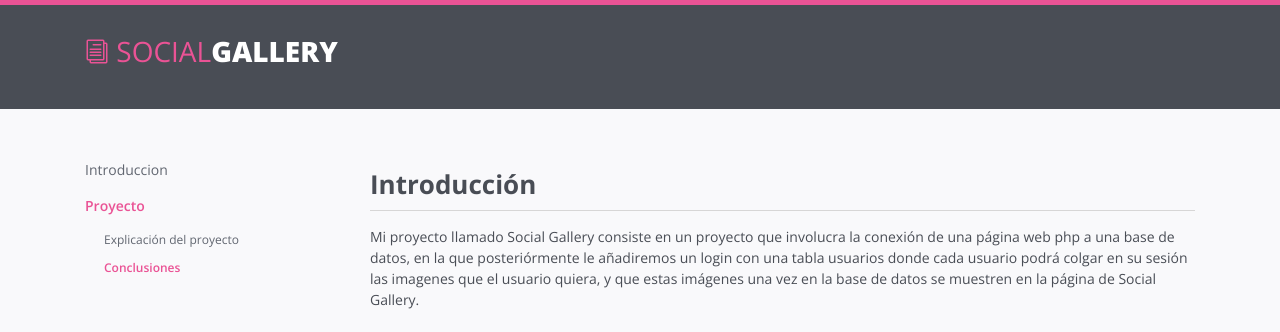
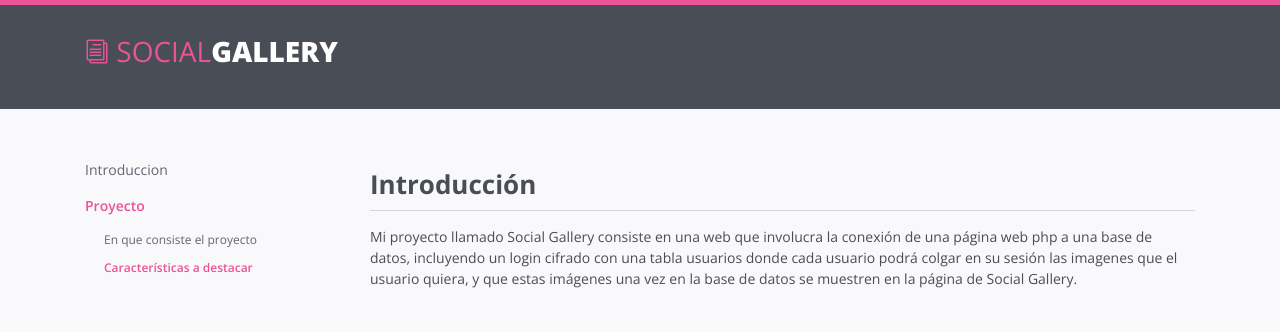
Before and after one commit to Vitu57/SocialGallery, a PHP site: page / in a window 1280 px wide. Shown: the top 332 px of the page. Run offline with PHP 8.4, Linux system fonts and the light colour scheme.

Commit message:
Subida página de presentación

```diff
--- a/ProyectoPHP1/public_html/login.proc.php
+++ b/ProyectoPHP1/public_html/login.proc.php
@@ -16,7 +16,8 @@ if (isset($_REQUEST["username"])) {
         $_SESSION['nombre'] = $usuario;
         header("Location: index.php");
     } else {
-        header("Location: home.php");
+        echo"<script type='text/javascript'>alert('Usuario o contraseña incorrectos')</script>";
+        header('Refresh:0; url = home.php?us='.$usuario);
     }
     $close = mysqli_close($connexion);
 }else{
--- a/index.html
+++ b/index.html
@@ -43,7 +43,7 @@
                             <section id="dashboards" class="doc-section">
                                 <h2 class="section-title">Introducción</h2>
                                 <div class="section-block">
-                                    <p>Mi proyecto llamado Social Gallery consiste en un proyecto que involucra la conexión de una página web php a una base de datos, en la que posteriórmente le añadiremos un login con una tabla usuarios donde cada usuario podrá colgar en su sesión las imagenes que el usuario quiera, y que estas imágenes una vez en la base de datos se muestren en la página de Social Gallery.</p>
+                                    <p>Mi proyecto llamado Social Gallery consiste en una web que involucra la conexión de una página web php a una base de datos, incluyendo un login cifrado con una tabla usuarios donde cada usuario podrá colgar en su sesión las imagenes que el usuario quiera, y que estas imágenes una vez en la base de datos se muestren en la página de Social Gallery.</p>
                                 </div><!--//section-block-->
                                 <div class="section-block">
                                     <div class="row">
@@ -60,8 +60,9 @@
                             <section id="app-components" class="doc-section">
                                 <h2 class="section-title">Proyecto</h2>
                                 <div id="projects" class="section-block">
-                                    <h3 class="block-title">Explicación del proyecto</h3>
-                                    <p>Para poder entrar en la página web hace falta Registrarse o tener cuenta en la base de datos, arriba a la derecha he puesto el href para registrase, en el caso de tener cuenta entrarías dentro la pagina. En el caso de faltar campos necesarios o introducir datos incorrectos la validación con Javascript será incorrecta y te saldrá un error como el foto 2.1</p>
+                                    <h3 class="block-title">En que consiste el proyecto</h3>
+                                    <p>Para poder entrar en la página web hace falta Registrarse o tener cuenta en la base de datos. En el caso de faltar campos necesarios o introducir datos incorrectos la validación con Javascript será incorrecta y te saldrá un error como la foto 2.1, y si hace falta un registro le damos click a registrarse en la zona de arriba a la derecha para redirigirnos a la página de registro (2.2).</p><br>
+                                    <p>Una vez el usuario ha iniciado sesión se redirigirá a la página donde se podran subir las imagenes y visualizarlas (2.3).</p>
                                     <div class="row">
                                         <div class="col-md-6 col-12">
                                             <h6>2.1</h6>
@@ -78,7 +79,7 @@
                                             </div>
                                         </div>
                                         <div class="col-md-6 col-12">
-                                            <h6>2.2</h6>
+                                            <h6>2.3</h6>
                                             <div class="screenshot-holder">
                                                 <a href="assets/images/demo/Gallery.png" data-toggle="lightbox"><img class="img-fluid" src="assets/images/demo/Gallery.png" alt="screenshot" /></a>
                                                 <a class="mask" href="assets/images/demo/Gallery.png" data-toggle="lightbox"><i class="icon fa fa-search-plus"></i></a>
@@ -87,9 +88,12 @@
                                     </div><!--//row-->
                                 </div><!--//section-block-->
                                 <div id="discussions" class="section-block">
-                                    <h3 class="block-title">Conclusión</h3>
+                                    <h3 class="block-title">Características a destacar</h3>
                                     <div class="section-block">
-                                    <p>Mi proyecto llamado Social Gallery consiste en un proyecto que involucra la conexión de una página web php a una base de datos, en la que posteriórmente le añadiremos un login con una tabla usuarios donde cada usuario podrá colgar en su sesión las imagenes que el usuario quiera, y que estas imágenes una vez en la base de datos se muestren en la página de Social Gallery.</p>
+                                    <p>-Privacidad de imagenes: Cada usuario tendrá su propias imagenes subidas con las restrucciones correspondientes como por ejemplo el tamaño de imagen o si ya existe esa foto en tu galería.</p>
+                                    <p>-Cifrado de login: Un login seguro y eficiente con su cifrado md5</p>
+                                    <p>-Subida de imagenes png, jpg, jpeg, gif de forma rápida y sencilla</p>
+                                    <p>-Diseño intuitivo y clásico, incluyendo validaciones javascript para cada paso</p>
                                 </div>
                                 </div><!--//section-block-->
 
@@ -101,8 +105,8 @@
                                 <a class="nav-link scrollto" href="#dashboards">Introduccion</a>
                                 <a class="nav-link scrollto" href="#app-components">Proyecto</a>
                                     <nav class="doc-sub-menu nav flex-column">
-                                        <a class="nav-link scrollto" href="#projects">Explicación del proyecto</a>
-                                        <a class="nav-link scrollto" href="#discussions">Conclusiones</a>
+                                        <a class="nav-link scrollto" href="#projects">En que consiste el proyecto</a>
+                                        <a class="nav-link scrollto" href="#discussions">Características a destacar</a>
                                     </nav><!--//nav-->
                             </nav><!--//doc-menu-->
                         </div><!--//doc-nav-->
```
Also changed, not shown: ProyectoPHP1/public_html/home.php (+6 -1 lines).
